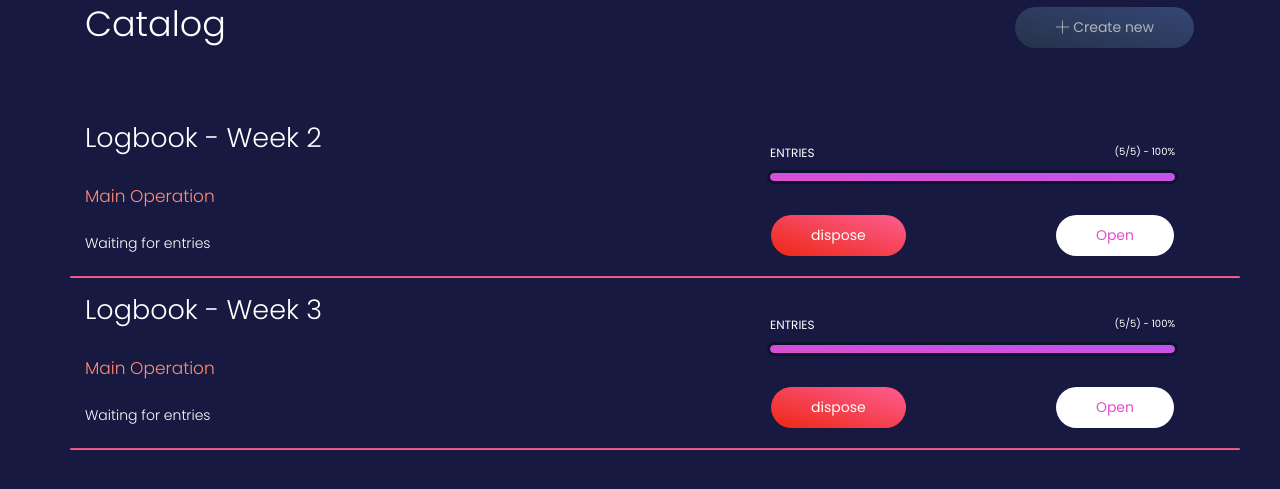
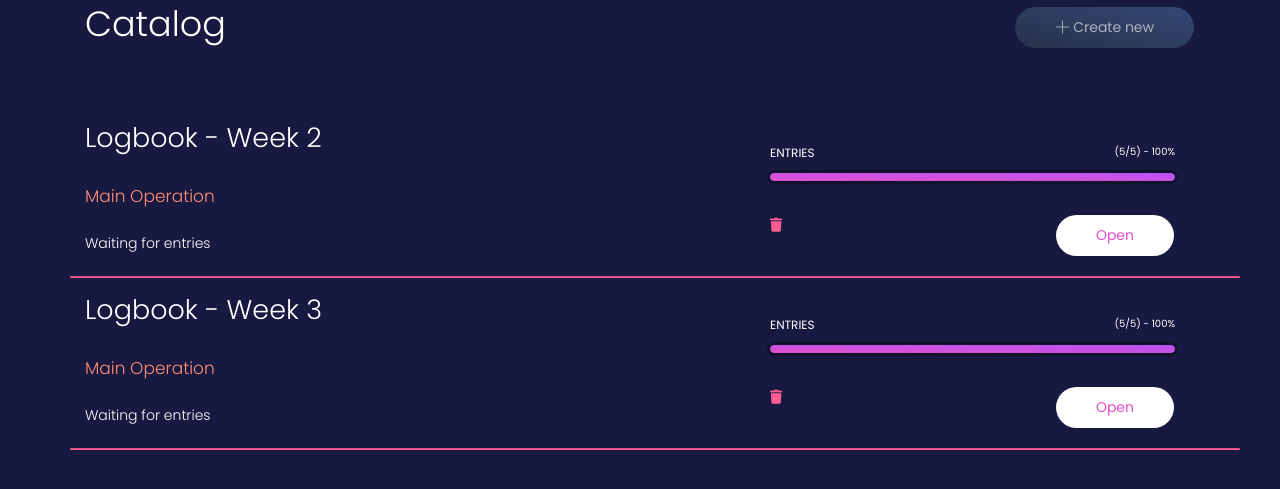
Before and after one commit to AidaLog/aidalog, a Django app: page /logbook/catalog/ in a window 1280 px wide. Shown: the part 73-562 px from the top of the page. Run offline with Django 4.2, Linux system fonts and the light colour scheme; a user stored in the database is signed in; data comes from the database, SQL or seed files in the repository; both versions use the stored data as it was after the commit; some libraries are stand-ins or nearby versions.

Commit message:
delete btn contingency solved with a bonus bug to solve in production 🎉

```diff
--- a/logbook/models.py
+++ b/logbook/models.py
@@ -10,6 +10,7 @@ class Student(models.Model):
     year_of_study = models.IntegerField()
     pt_location = models.CharField(max_length=255)
     practical_training_start_date = models.DateField(blank=True, null=True)
+    logbook_print_count = models.IntegerField(default=0)
 
     def __str__(self):
         return f'{self.user.first_name} {self.user.last_name}'
--- a/templates/logbook/logbook_list.html
+++ b/templates/logbook/logbook_list.html
@@ -57,7 +57,7 @@
                                                     </div>
                                                 </div>
                                             </div>
-                                            <button class="btn btn-danger btn-round mt-4 float-left logdelete" data-toggle="modal" data-target="#myModal3" onclick="prepare({{logbook.id}})">dispose</button>
+                                            <span class="text-danger btn-round mt-4 float-left logdelete" data-toggle="modal" data-target="#myModal3" onclick="prepare({{logbook.id}})"> <i class="fa fa-trash"></i></span>
                                             <a href="{% url 'logbook_detail' logbook.id %}" class="btn btn-neutral btn-round mt-4 float-right">Open</a>
                                         </div>
                                     </div>
@@ -161,6 +161,7 @@ function dispose(){
 }
 function clean(){
     target_delete_id = null
+    document.getElementById("myModal3").classList.remove("show")
 }
 </script>
 {% endblock %}
```
Also changed, not shown: db.sqlite3, logbook/migrations/0005_student_logbook_print_count.py (added), 1 other file.
